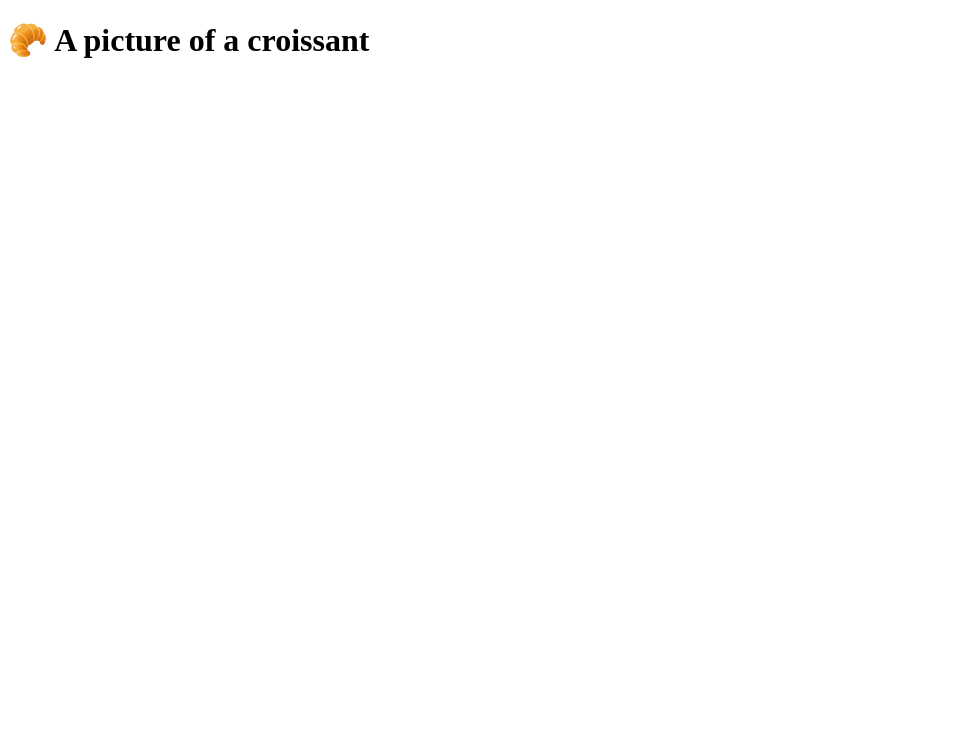
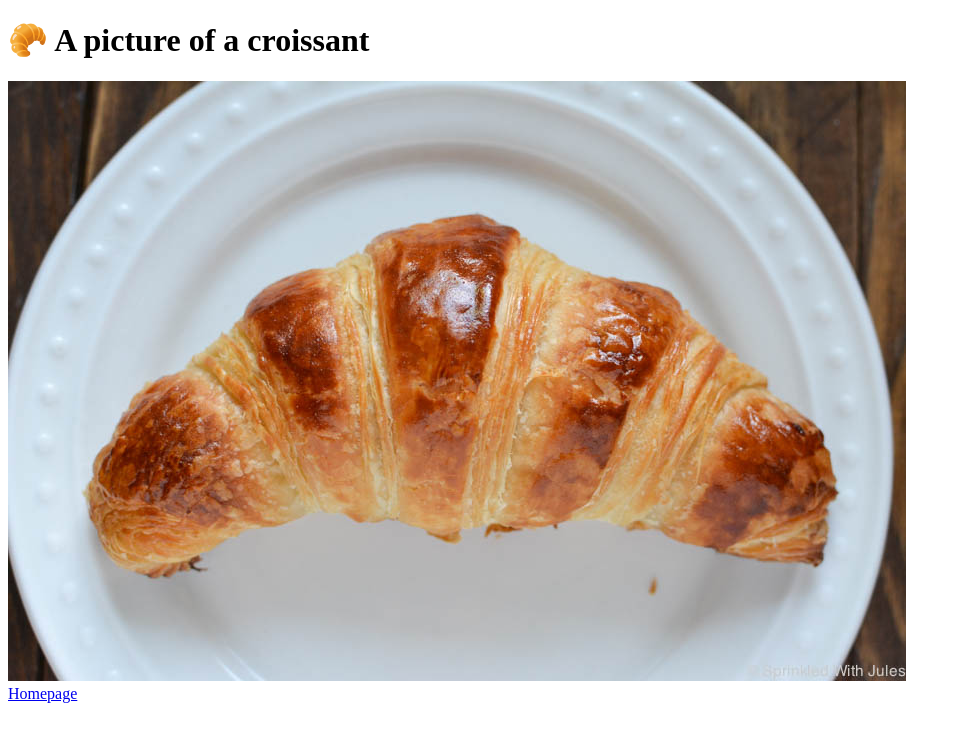
Before and after one commit to LiuLuchik/Croissant, a plain HTML site: page photo.html in a window 1280 px wide. Shown: the whole page, without its empty margins (0-961 px from the left). Drawn offline with Linux system fonts and the light colour scheme.

Commit message:
add photo and footer

```diff
--- a/photo.html
+++ b/photo.html
@@ -8,5 +8,13 @@
   </head>
   <body>
     <h1>🥐 A picture of a croissant</h1>
+    <img
+      src="/images/croissant.jpg"
+      alt="Homemade croissant"
+      class="croissant-photo"
+    />
+    <footer>
+      <a href="/" title="Home"> Homepage</a>
+    </footer>
   </body>
 </html>
```
